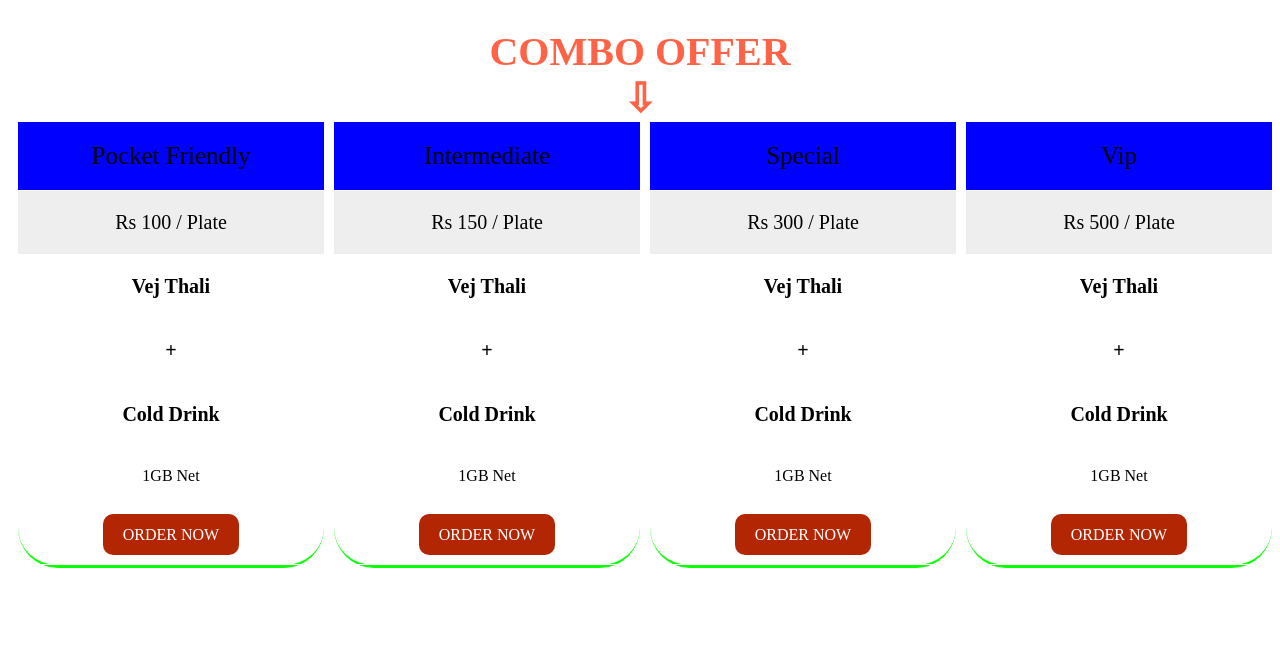
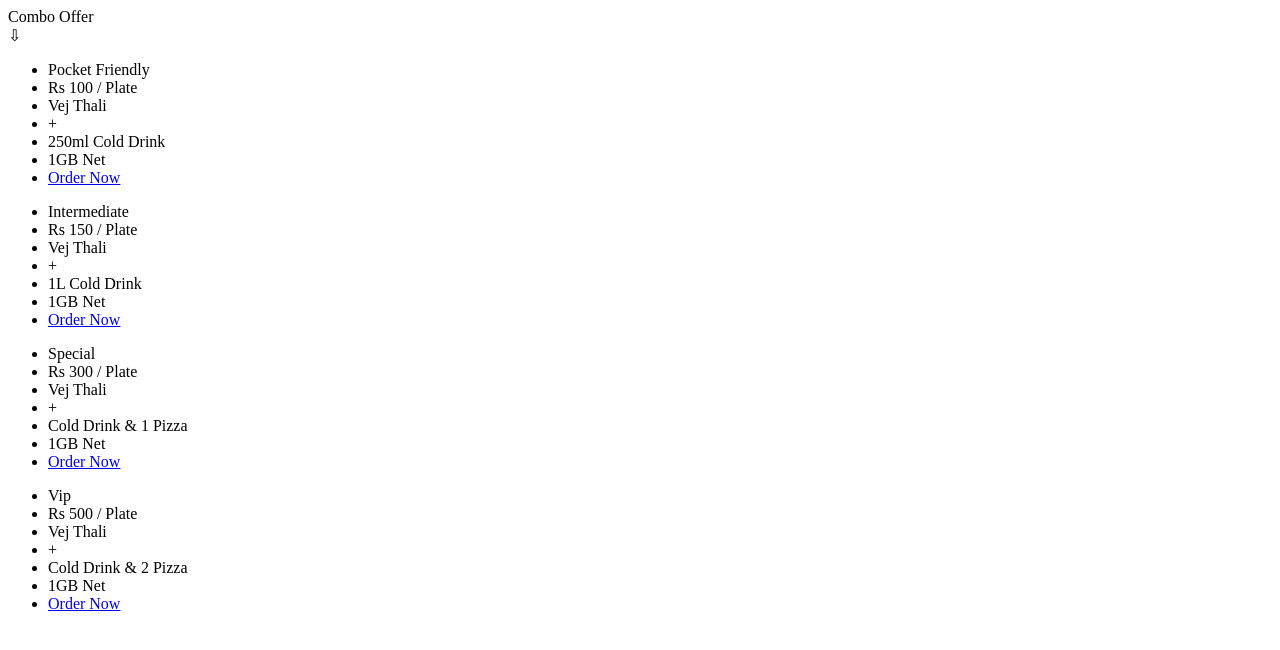
Before and after one commit to PankajBarnwal/offertable, a plain HTML site: page index.html in a window 1280 px wide. Drawn offline with Linux system fonts and the light colour scheme.

Commit message:
Update index.html

```diff
--- a/index.html
+++ b/index.html
@@ -8,99 +8,7 @@
 		/* body{
 			border: 2px solid black;
 		} */
-		*{
-			box-sizing: border-box;
-		}
-     .heading{
-		 text-transform: uppercase;
-		 color: tomato;
-		 font-size: 40px;
-		 font-weight: bold;
-		 text-align: center;
-		 padding: 20px 0px 0px 0px;
-	 }
-	 .heading1{
-		 text-transform: uppercase;
-		 color: tomato;
-		 font-size: 40px;
-		 font-weight: bold;
-		 text-align: center;
-		 /* padding: 20px 0px 30px 0px; */
-	 }
-
-	  .column{
-		  width: 25%;
-		  float: left;
-		  padding-left: 10px;
-	  }
-
-	  .box{
-		  list-style: none;
-		  border-bottom: 3px solid rgb(11, 255, 3);
-          margin: 0px;
-		  padding: 0px;
-		  -webkit-transition: 0.5s;
-		  transition: 0.5s;
-		  border-radius: 40px;
-	  }
-
-	 .box:hover{
-		 box-shadow: 0 18px 22px 0 rgba(26, 25, 25, 0.6);
-	 }
-
-     .box .head{
-		 background-color: blue;
-		 border-bottom: 1px solid white;
-		 padding: 20px;
-		 font-size: 25px;
-		 text-align: center;
-	 }
-	 .box .head:hover{
-		 background-color: black;
-		 color: white;
-		 transition: 0.5s;
-	 }
-
-	 .box li{
-		 border-bottom: 1px solid white;
-		 padding: 20px;
-		 text-align: center;
-	 }
-
-	 .box .price{
-		 background-color:#eee;
-		 font-size: 20px;
-	 }
-   .box .thali{
-		font-size: 20px;
-		font-weight: bold;
-	}
-  .btn{
-	background-color: rgb(179, 38, 3);
-		 border: none;
-		 color: white;
-         text-decoration: none;
-		 font-size:16px;
-		 padding: 12px 20px;
-		 border-radius: 10px;
-		 text-transform: uppercase;
-  }
-  .btn:hover{
-	box-shadow: 2px 0px 5px 2px rgba(150, 7, 7, 1.0);
-	background-color: green;
-  }
-
-
-  @media only screen and (max-width: 600px){
-	  .column{
-		  width: 100%;
-		  padding-bottom: 30px;
-	  }
-  }
-
-
-
-	</style>
+     </style>
 </head>
 <body>
 	<div class="heading">Combo Offer</div>
@@ -111,7 +19,7 @@
 		  <li class="price">Rs 100 / Plate</li>
 		  <li class="thali">Vej Thali</li>
 		  <li class="thali">+</li>
-		  <li class="thali">Cold Drink</li>
+		  <li class="thali">250ml Cold Drink</li>
 		  <li>1GB Net</li>
 		  <li><a href="#" class="btn">Order Now</a></li>
 	  </ul>
@@ -122,7 +30,7 @@
 		<li class="price">Rs 150 / Plate</li>
 		<li class="thali">Vej Thali</li>
 		<li class="thali">+</li>
-		<li class="thali">Cold Drink</li>
+		<li class="thali">1L Cold Drink</li>
 		<li>1GB Net</li>
 		<li><a href="#" class="btn">Order Now</a></li>
 	</ul>
@@ -133,7 +41,7 @@
 		<li class="price">Rs 300 / Plate</li>
 		<li class="thali">Vej Thali</li>
 		<li class="thali">+</li>
-		<li class="thali">Cold Drink</li>
+		<li class="thali">Cold Drink & 1 Pizza</li>
 		<li >1GB Net</li>
 		<li><a href="#" class="btn">Order Now</a></li>
 	</ul>
@@ -144,7 +52,7 @@
 		<li class="price">Rs 500 / Plate</li>
 		<li class="thali">Vej Thali</li>
 		<li class="thali">+</li>
-		<li class="thali">Cold Drink</li>
+		<li class="thali">Cold Drink & 2 Pizza</li>
 		<li>1GB Net</li>
 		<li><a href="#" class="btn">Order Now</a></li>
 	</ul>
```
